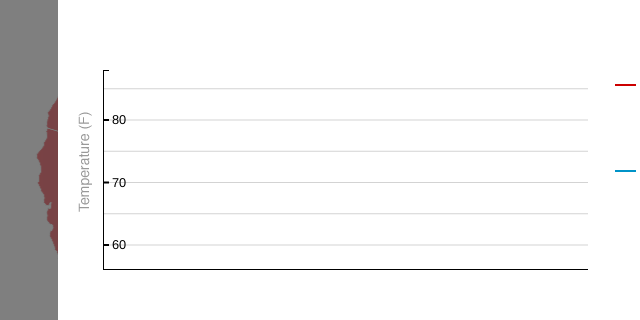
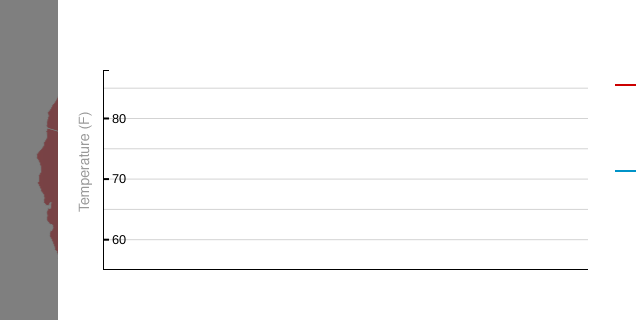
Before and after one commit to zubrabubra/devicehive-demo-environment, a plain HTML site: page web-page/i3a.html in a window 1280 px wide. Shown: the part 135-455 px from the top of the page, 212-852 px from the left. Drawn offline with nearby package versions, Linux system fonts and the light colour scheme.

Commit message:
temp / dew point chart boundaries

```diff
--- a/web-page/i3a.html
+++ b/web-page/i3a.html
@@ -145,7 +145,7 @@
             .range([0, width])
 
         var y = d3.scale.linear()
-            .domain([56, 88])
+            .domain([55, 88])
             .range([height, 0])
 
 		var y2 = d3.scale.linear()
```
